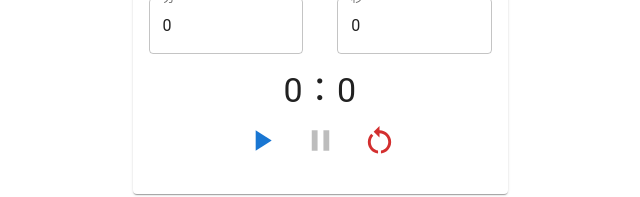
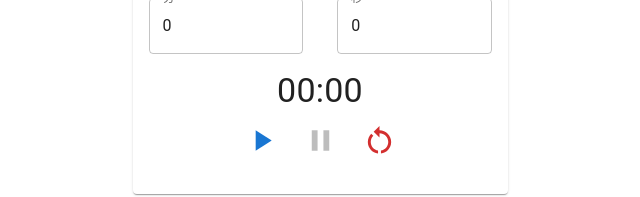
Before and after one commit to okido-yukinari/04-timer, a React (Create React App) app: page / in a window 1280 px wide. Shown: the part 341-538 px from the top of the page, without its empty margins (320-960 px from the left). Built offline with nearby package versions, Linux system fonts and the light colour scheme.

Commit message:
タイマー表示のフォーマットを設定

```diff
--- a/src/App.tsx
+++ b/src/App.tsx
@@ -48,6 +48,7 @@ function App() {
   const resetTimer = () => {
     setMinutes(0);
     setSeconds(0);
+    setTime(0);
     setIsRunning(false);
   };
 
@@ -55,7 +56,9 @@ function App() {
     const mins = Math.floor(time / 60);
     const secs = time % 60;
 
-    return `${mins}：${secs}`;
+    return `${mins.toString().padStart(2, "0")}:${secs
+      .toString()
+      .padStart(2, "0")}`;
   };
 
   return (
```
